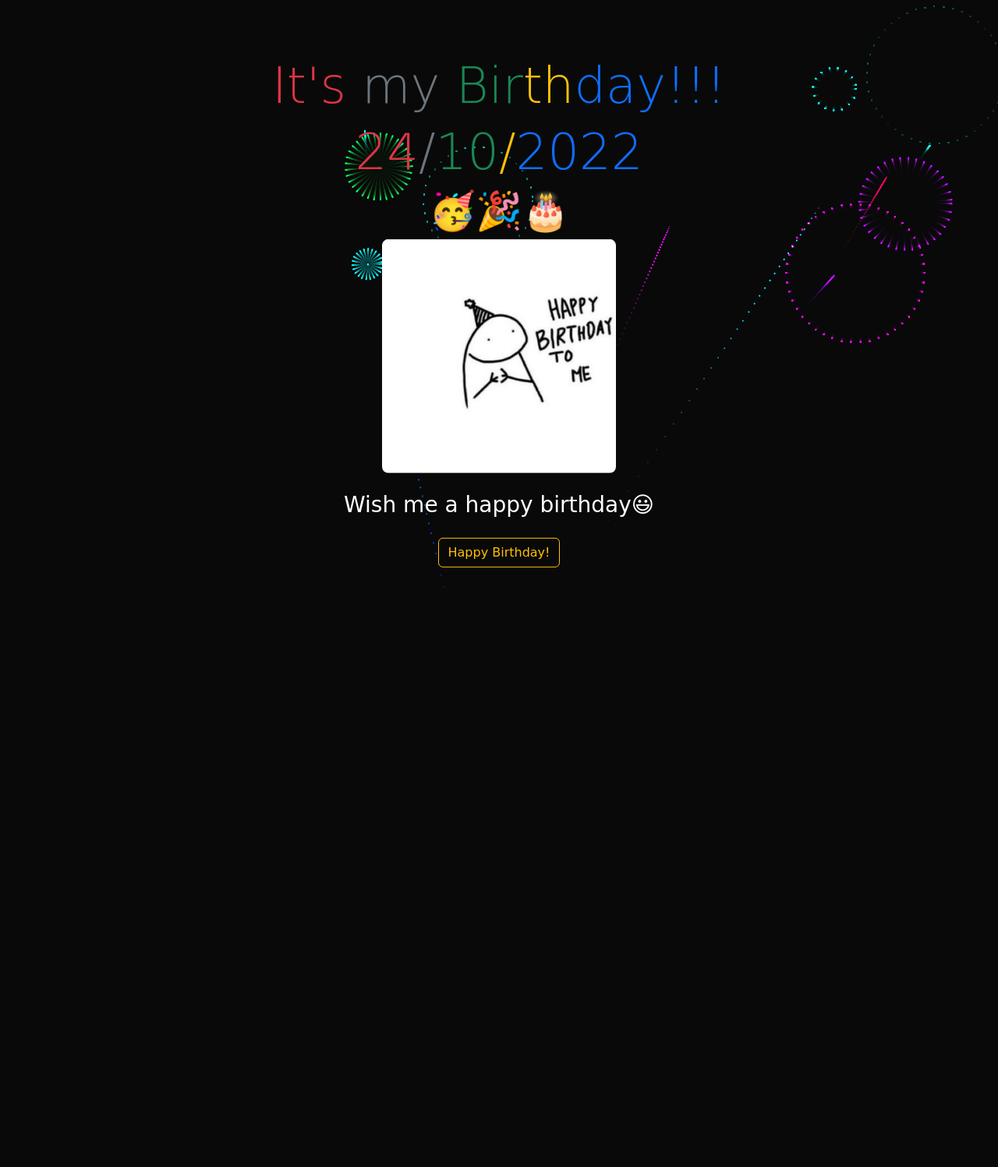
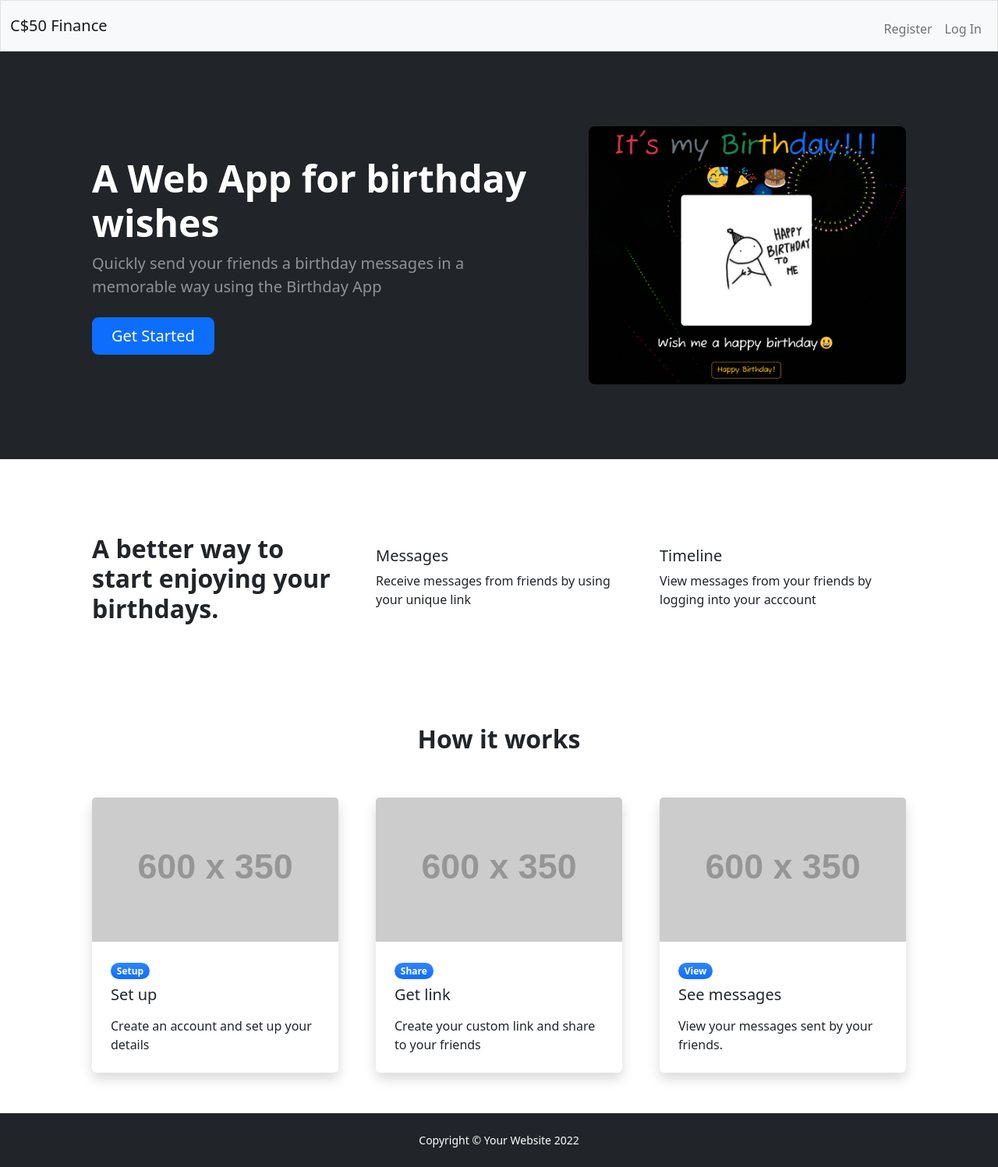
Before and after one commit to kelue/birthday-app, a Flask app: page / in a window 1280 px wide. Shown: the whole page at 78% size. Before the commit the page ends 769 px from the top, so only its background shows below. Run offline with Flask 2, Linux system fonts and the light colour scheme; grey boxes labelled with a size stand in for pictures from a placeholder-image service; parts of the project's set-up code (start-up, migrations or seed data) failed here and were passed over; some libraries are stand-ins or nearby versions; some web fonts are replaced.

Commit message:
refactor code and add homepage

```diff
--- a/app.py
+++ b/app.py
@@ -7,6 +7,9 @@
 #configure flask app
 app = Flask(__name__)
 
+# Ensure templates are auto-reloaded
+app.config["TEMPLATES_AUTO_RELOAD"] = True
+
 @app.after_request
 def after_request(response):
     """Ensure responses aren't cached"""
@@ -15,15 +18,31 @@
     response.headers["Pragma"] = "no-cache"
     return response
 
+#This is production connection
 # connect to database
-database = os.getenv("DB").replace("://", "ql://", 1)
-db = SQL(database)
+# database = os.getenv("DB").replace("://", "ql://", 1)
+# db = SQL(database)
+
+db = SQL("sqlite:///birthday.db")
 
 @app.route("/")
 def index():
     return render_template("index.html")
 
+@app.route("/login")
+def login():
+    return 0
 
+
+@app.route("/register")
+def register():
+    return 0
+
+@app.route("/birthday")
+def birthday():
+    return render_template("birthday.html", birthday=True) # The birthday prop is used to remove the navbar in the pages they are sent
+
+#Page that says thankyou after after message is received
 @app.route("/thankyou", methods=["GET","POST"])
 def thankyou():
     if request.method == "POST":
@@ -35,8 +54,9 @@
 
 
         return render_template("thankyou.html")
-    return redirect("/")
+    return redirect("/birthday")
 
+#Page to view messages
 @app.route("/messages")
 def messages():
 
--- a/templates/index.html
+++ b/templates/index.html
@@ -1,71 +1,98 @@
 {% extends "layout.html" %}
 
-{% block head %}
+{% block main %}
 
-<link href="../static/css/birthday.css" rel="stylesheet">
+    <div class="d-flex flex-column h-100">
+        <div class="flex-shrink-0">
+            <!-- Header-->
+            <header class="bg-dark py-5">
+                <div class="container px-5">
+                    <div class="row gx-5 align-items-center justify-content-center">
+                        <div class="col-lg-8 col-xl-7 col-xxl-6">
+                            <div class="my-5 text-center text-xl-start">
+                                <h1 class="display-5 fw-bolder text-white mb-2">A Web App for birthday wishes</h1>
+                                <p class="lead fw-normal text-white-50 mb-4">Quickly send your friends a birthday messages in a memorable way using the Birthday App</p>
+                                <div class="d-grid gap-3 d-sm-flex justify-content-sm-center justify-content-xl-start">
+                                    <a class="btn btn-primary btn-lg px-4 me-sm-3" href="/register">Get Started</a>
+                                </div>
+                            </div>
+                        </div>
+                        <div class="col-xl-5 col-xxl-6 d-none d-xl-block text-center"><img class="img-fluid rounded-3 my-5" src="/static/media/header_home.png" alt="..." /></div>
+                    </div>
+                </div>
+            </header>
+            <!-- Features section-->
+            <section class="py-5" id="features">
+                <div class="container px-5 my-5">
+                    <div class="row gx-5">
+                        <div class="col-lg-4 mb-5 mb-lg-0"><h2 class="fw-bolder mb-0">A better way to start enjoying your birthdays.</h2></div>
+                        <div class="col-lg-8">
+                            <div class="row gx-5 row-cols-1 row-cols-md-2">
+                                <div class="col mb-5 h-100">
+                                    <div class="feature bg-primary bg-gradient text-white rounded-3 mb-3"><i class="bi bi-collection"></i></div>
+                                    <h2 class="h5">Messages</h2>
+                                    <p class="mb-0">Receive messages from friends by using your unique link</p>
+                                </div>
+                                <div class="col mb-5 h-100">
+                                    <div class="feature bg-primary bg-gradient text-white rounded-3 mb-3"><i class="bi bi-building"></i></div>
+                                    <h2 class="h5">Timeline</h2>
+                                    <p class="mb-0">View messages from your friends by logging into your acccount</p>
+                                </div>
+                            </div>
+                        </div>
+                    </div>
+                </div>
+            </section>
+            <!-- Blog preview section-->
+            <section class="py-1">
+                <div class="container px-5">
+                    <div class="row gx-5 justify-content-center">
+                        <div class="col-lg-8 col-xl-6">
+                            <div class="text-center pb-5">
+                                <h2 class="fw-bolder">How it works</h2>
+                            </div>
+                        </div>
+                    </div>
+                    <div class="row gx-5">
+                        <div class="col-lg-4 mb-5">
+                            <div class="card h-100 shadow border-0">
+                                <img class="card-img-top" src="https://dummyimage.com/600x350/ced4da/6c757d" alt="..." />
+                                <div class="card-body p-4">
+                                    <div class="badge bg-primary bg-gradient rounded-pill mb-2">Setup</div>
+                                    <a class="text-decoration-none link-dark stretched-link" href="#!"><h5 class="card-title mb-3">Set up</h5></a>
+                                    <p class="card-text mb-0">Create an account and set up your details</p>
+                                </div>
+                            </div>
+                        </div>
+                        <div class="col-lg-4 mb-5">
+                            <div class="card h-100 shadow border-0">
+                                <img class="card-img-top" src="https://dummyimage.com/600x350/adb5bd/495057" alt="..." />
+                                <div class="card-body p-4">
+                                    <div class="badge bg-primary bg-gradient rounded-pill mb-2">Share</div>
+                                    <a class="text-decoration-none link-dark stretched-link" href="#!"><h5 class="card-title mb-3">Get link</h5></a>
+                                    <p class="card-text mb-0">Create your custom link and share to your friends</p>
+                                </div>
+                            </div>
+                        </div>
+                        <div class="col-lg-4 mb-5">
+                            <div class="card h-100 shadow border-0">
+                                <img class="card-img-top" src="https://dummyimage.com/600x350/6c757d/343a40" alt="..." />
+                                <div class="card-body p-4">
+                                    <div class="badge bg-primary bg-gradient rounded-pill mb-2">View</div>
+                                    <a class="text-decoration-none link-dark stretched-link" href="#!"><h5 class="card-title mb-3">See messages</h5></a>
+                                    <p class="card-text mb-0">View your messages sent by your friends.</p>
+                                </div>
+                            </div>
+                        </div>
+                    </div>
+                </div>
+            </section>
+        </div>
+    </div>
 
 {% endblock %}
 
-{% block body %}
+{% block footer %}
 
-<body>
-    <div class="container-fluid text-center welcome">
-        <div class="row">
-          <div class="col">
-            <h1><span class="one">It's </span><span class="two">my</span> <span class="three">Bir</span><span class="four">th</span><span class="five">day!!!</span></h1>
-            <h1><span class="one">24</span><span class="two">/</span><span class="three">10</span><span class="four">/</span><span class="five">2022</span></h1>
-          </div>
-        </div>
-        <div class="row">
-          <div class="col">
-            <h2>🥳🎉🎂</h2>
-          </div>
-        </div>
-        <div class="row">
-          <div class="col">
-            <img src="../static/media/cover.jpg" class="img-fluid rounded-3 img-max" alt="...">
-          </div>
-        </div>
-        <div class="row">
-          <div class="col">
-            <h3 class="">Wish me a happy birthday😃</h3>
-            <button class="btn btn-outline-warning mt-4" data-bs-toggle="modal" data-bs-target="#exampleModal" type="button">Happy Birthday!</button>
-          </div>
-        </div>
-    </div>
-
-  <!-- Modal -->
-  <div class="modal fade" id="exampleModal" tabindex="-1" aria-labelledby="exampleModalLabel" aria-hidden="true">
-    <div class="modal-dialog modal-dialog-centered">
-      <div class="modal-content">
-        <div class="modal-header">
-          <h5 class="modal-title" id="exampleModalLabel">Send a Message😁</h5>
-          <button type="button" class="btn-close" data-bs-dismiss="modal" aria-label="Close"></button>
-        </div>
-        <form action="/thankyou" method="post">
-          <div class="modal-body">
-            <div class="mb-3 d-flex justify-content-center">
-              <img src="../static/media/form.jpg" class="img-fluid rounded-3 img-max" alt="...">
-            </div>
-              <div class="mb-3">
-                <label for="sender-name" class="col-form-label">Sender:</label>
-                <input type="text" class="form-control" id="sender-name" name="sender" required>
-              </div>
-              <div class="mb-3">
-                <label for="message-text" class="col-form-label">Message:</label>
-                <textarea class="form-control" id="message-text" name="message" required></textarea>
-              </div>
-          </div>
-          <div class="modal-footer">
-            <button type="submit" class="btn btn-primary">Send Wishes</button>
-          </div>
-      </form>
-      </div>
-    </div>
-  </div>
-
-    <canvas id="birthday"></canvas>
-  </body>
-  <script src="../static/js/home.js"></script>
 
 {% endblock %}
--- a/templates/layout.html
+++ b/templates/layout.html
@@ -11,7 +11,48 @@
     <title>It's My Birthday!!!</title>
   </head>
 
-  {% block body%} {% endblock %}
+  <body>
+    {% if not birthday %}
+    <nav class="bg-light border navbar navbar-expand-md navbar-light sticky-top">
+        <div class="container-fluid">
+            <a class="navbar-brand" href="/"><span class="blue">C</span><span class="red">$</span><span class="yellow">5</span><span class="green">0</span> <span class="red">Finance</span></a>
+            <button aria-controls="navbar" aria-expanded="false" aria-label="Toggle navigation" class="navbar-toggler" data-bs-target="#navbar" data-bs-toggle="collapse" type="button">
+                <span class="navbar-toggler-icon"></span>
+            </button>
+            <div class="collapse navbar-collapse" id="navbar">
+                {% if session["user_id"] %}
+                    <ul class="navbar-nav me-auto mt-2">
+                        <li class="nav-item"><a class="nav-link" href="/quote">Quote</a></li>
+                    </ul>
+                    <ul class="navbar-nav ms-auto mt-2">
+                        <li class="nav-item"><a class="nav-link" href="/logout">Log Out</a></li>
+                    </ul>
+                {% else %}
+                    <ul class="navbar-nav ms-auto mt-2">
+                        <li class="nav-item"><a class="nav-link" href="/register">Register</a></li>
+                        <li class="nav-item"><a class="nav-link" href="/login">Log In</a></li>
+                    </ul>
+                {% endif %}
+            </div>
+        </div>
+    </nav>
+    {% endif %}
+
+  {% block main %} {% endblock %}
+
+
+     <!-- Footer-->
+     <footer class="bg-dark py-4 mt-auto">
+        <div class="container text-center px-5">
+            <div class="align-items-center justify-content-center flex-column flex-sm-row">
+                <div class="small m-0 text-white">Copyright &copy; Your Website 2022</div>
+            </div>
+        </div>
+    </footer>
+  {% block footer %} {% endblock %}
+  </body>
+
+
 
   <script src="https://cdn.jsdelivr.net/npm/bootstrap@5.2.2/dist/js/bootstrap.min.js" integrity="sha384-IDwe1+LCz02ROU9k972gdyvl+AESN10+x7tBKgc9I5HFtuNz0wWnPclzo6p9vxnk" crossorigin="anonymous"></script>
 </html>
--- a/templates/messages.html
+++ b/templates/messages.html
@@ -6,8 +6,8 @@
 
 {% endblock %}
 
-{% block body %}
-    <body style="margin: 30px; background-color: black;">
+{% block main %}
+    <div style="margin: 30px; background-color: black;">
         <div class="container">
             {% for message in messages %}
             <div class="card mb-3">
@@ -18,6 +18,6 @@
               </div>
               {% endfor %}
         </div>
-    </body>
+      </div>
 
 {% endblock %}
--- a/templates/thankyou.html
+++ b/templates/thankyou.html
@@ -6,10 +6,8 @@
 
 {% endblock %}
 
-{% block body %}
+{% block main %}
 
-
-<body>
     <div class="container-fluid text-center position">
      <div class="container">
          <div class="row justify-content-center">
@@ -24,7 +22,6 @@
          </div>
        </div>
     </div>
- </body>
 
  <script src="../static/js/confetti.min.js"></script>
  <script>
```
Also changed, not shown: templates/birthday.html (added, +67 -0 lines), static/js/birthday.js (renamed from static/js/home.js), static/media/header_home.png (added), templates/login.html (added), templates/register.html (added).
